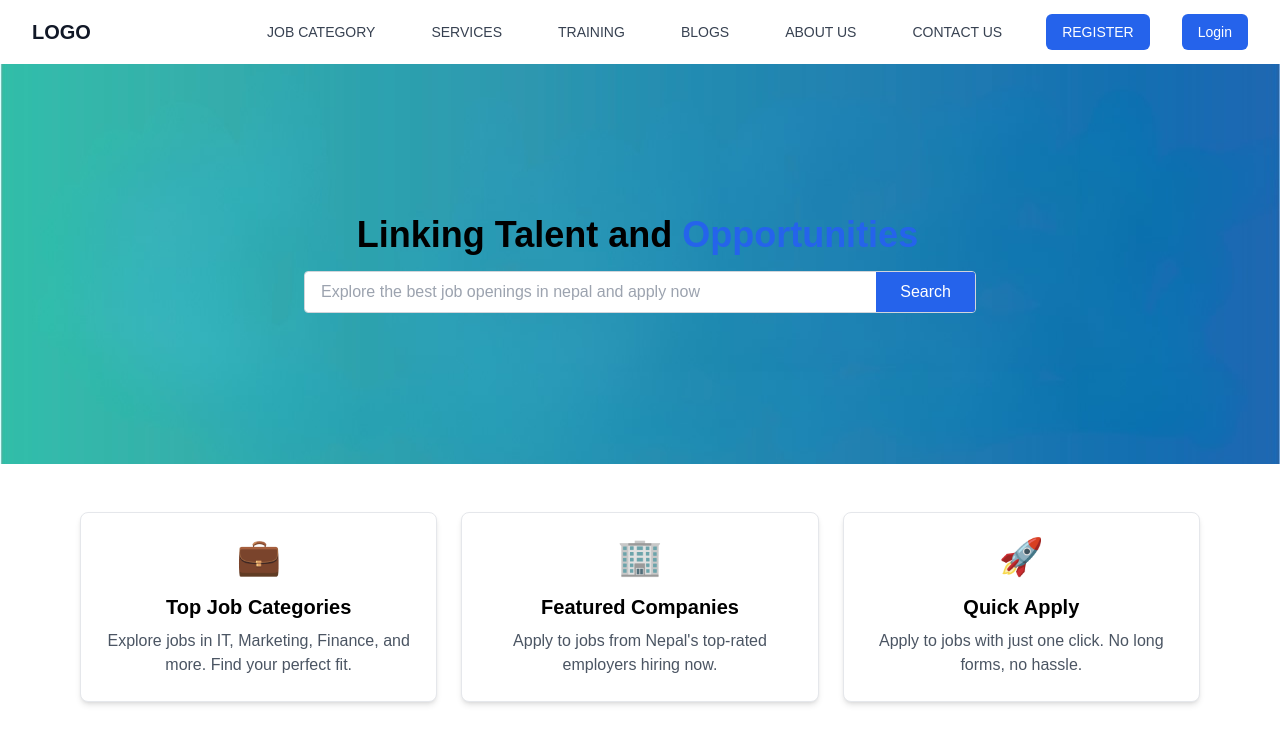
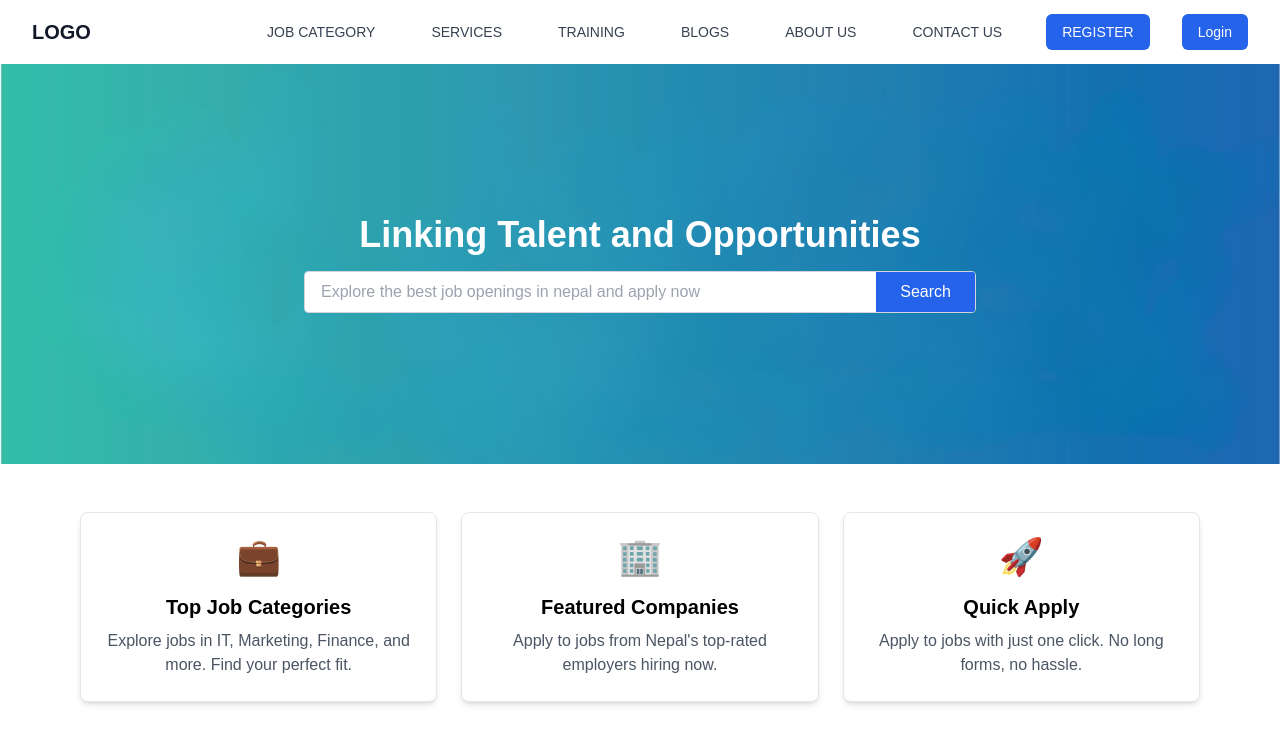
Before and after one commit to Anuj12Pokharel/Job-portle, a React (Vite) app in the folder vite-project/: page / in a window 1280 px wide. Shown: the top 744 px of the page. Built offline with nearby package versions, Linux system fonts and the light colour scheme.

Commit message:
update font and color

```diff
--- a/vite-project/src/components/Jobsearchbanner.jsx
+++ b/vite-project/src/components/Jobsearchbanner.jsx
@@ -10,8 +10,8 @@ const Jobsearchbanner = () => {
       style={{ backgroundImage: `url(${backgroundImage})` }}
     >
       <div className=" bg-transparent max-w-2xl w-full">
-        <h1 className="text-2xl md:text-4xl font-bold text-black mb-4">
-          Linking Talent and <span className="text-blue-600">Opportunities</span>
+        <h1 className="text-xl md:text-4xl font-bold text-white mb-4">
+          Linking Talent and Opportunities
         </h1>
         <div className="flex items-center border border-gray-300 rounded overflow-hidden">
           <input
```
